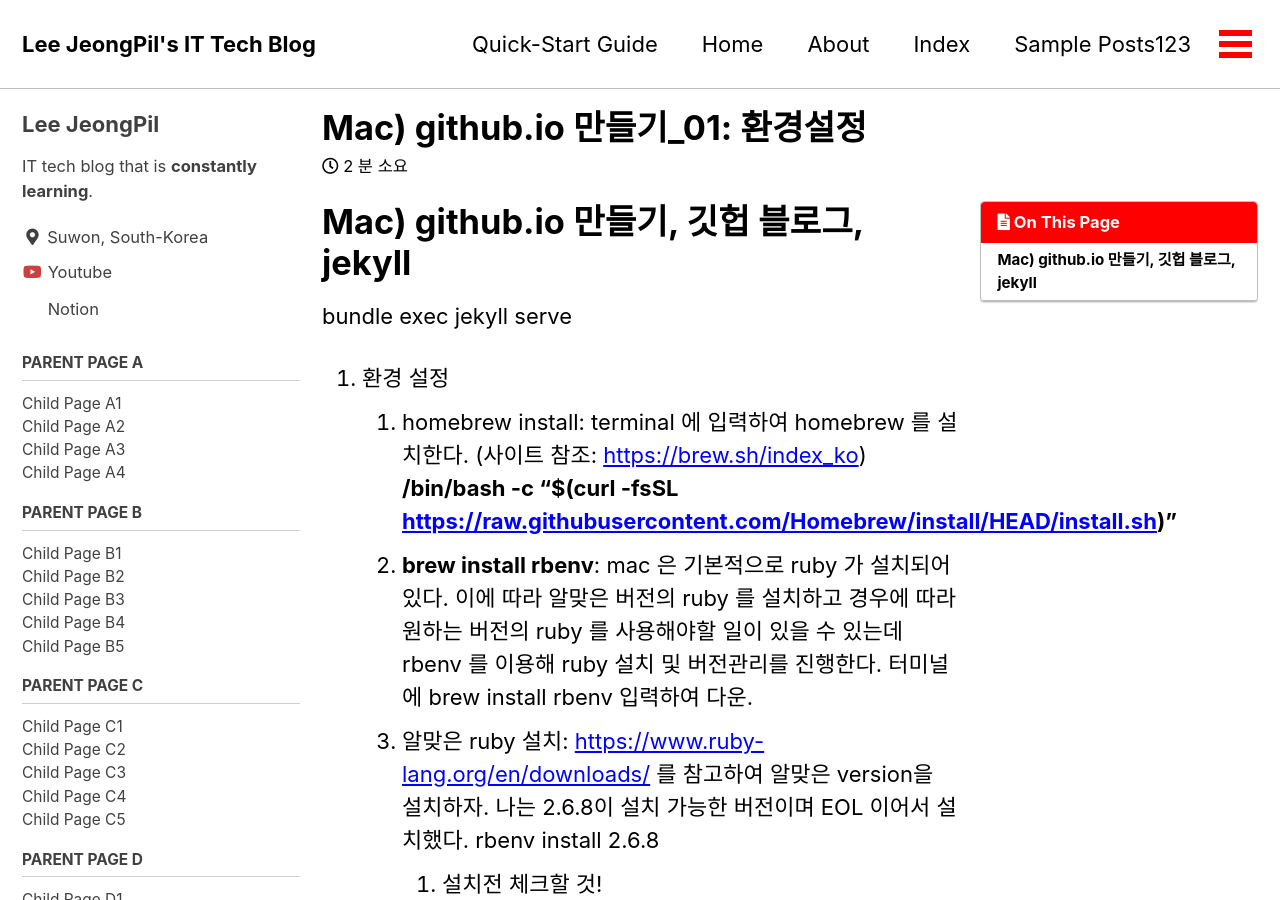
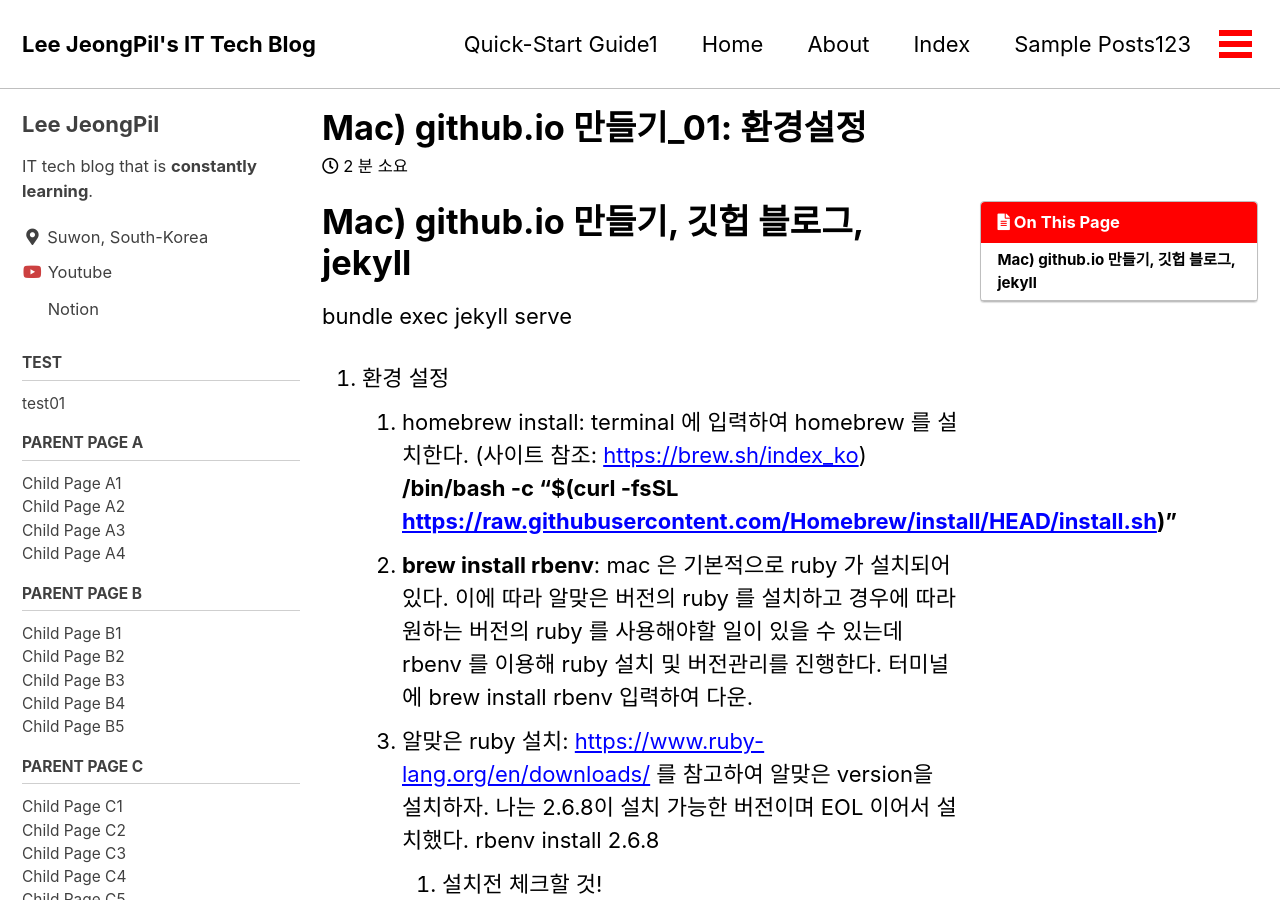
Before and after one commit to leejeongpil/leejeongpil.github.io, a Jekyll site: the page built from _posts/2021-08-01-first-post-test.md, in a window 1280 px wide and 900 px high. Built offline with Jekyll 4.4.1, drawn with Linux system fonts in a browser that asks for light colours; cached includes are drawn as plain includes.

Commit message:
Update navigation.yml

```diff
--- a/_data/navigation.yml
+++ b/_data/navigation.yml
@@ -1,7 +1,7 @@
 # main links
 
 main:
-  - title: "Quick-Start Guide"
+  - title: "Quick-Start Guide1"
     url: https://mmistakes.github.io/minimal-mistakes/docs/quick-start-guide/
   # - title: "About"
   #   url: https://mmistakes.github.io/minimal-mistakes/about/
@@ -135,11 +135,16 @@ main:
 #     nav: "docs"
 
 main-sidebar:
+  - title: "test"
+    url: "/test/"
+    children:
+      - title: "test01"
+        url: "/test/test01/"
   - title: "Parent Page A"
     url: "/Parent Page A/"
     children:
       - title: "Child Page A1"
-        url: "/Parent Page A/Child Page A1"
+        url: "/Parent Page A/Child Page A1/"
       - title: "Child Page A2"
         url: /
       - title: "Child Page A3"
```
